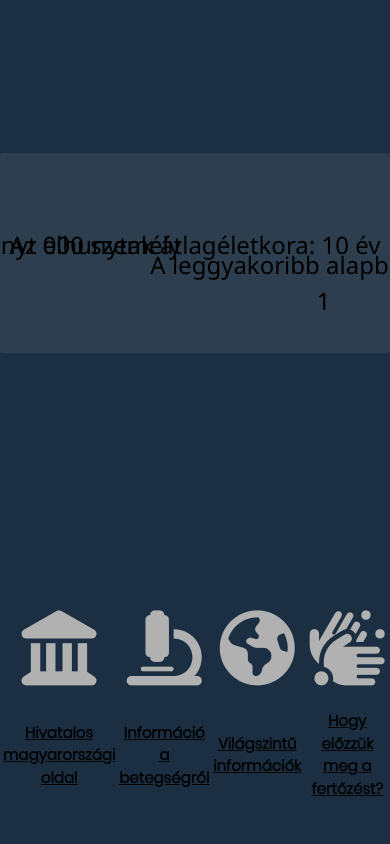
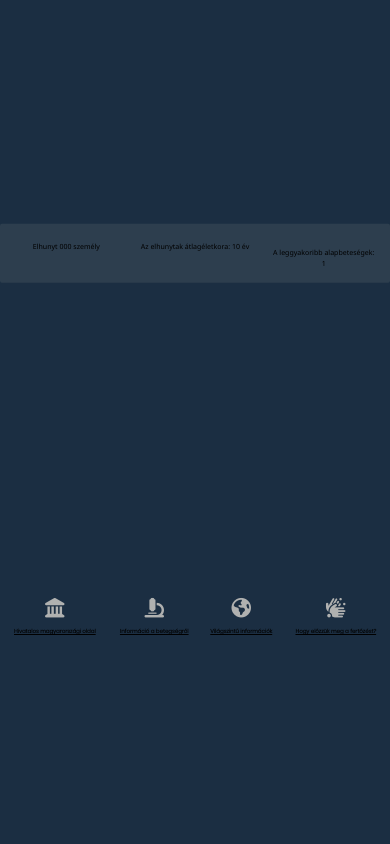
Before and after one commit to MartonCsizmazia/corona_app, a Flask app: template templates/index.html in a window 390 px wide; the page is wider, and only the part inside the window is pictured. Run offline with Flask 2, Linux system fonts and the light colour scheme; the template is opened without the code that fills it: most values are stand-ins (such as "Sample title", 1, 10 or a date in 2020); some libraries are stand-ins or nearby versions.

Commit message:
creating responsivity in CSS with viewport-width

```diff
--- a/static/css/icons.css
+++ b/static/css/icons.css
@@ -11,16 +11,16 @@
 
 }
 
-.gov, .world, .wiki, .hand
+.icon-text
 {
         transition: transform 0.5s;
         text-align: center;
-
+        font-size: 1.4vw;
         font-family: myFirstFont, serif;
         font-weight: bold;
 }
 
-.gov:hover , .world:hover , .wiki:hover , .hand:hover {
+.icon-text:hover {
   transform: scale(1.5); /* (150% zoom - Note: if the zoom is too large, it will go outside of the viewport) */
 }
 
--- a/static/css/styles.css
+++ b/static/css/styles.css
@@ -13,7 +13,8 @@
     top: 30%;
     left: 50%;
     width: 100%;
-    height: 200px;
+
+    height: 15vw;
     transform: translate(-50%, -50%);
 
     border-radius: 2px;
@@ -31,7 +32,8 @@
 
 
 h1  {
-  overflow: hidden;
+    overflow: hidden;
+    cursor: pointer
 }
 .old-text,
 .new-text {
@@ -39,7 +41,7 @@
 }
 
 .bottombox1 {
-    bottom:40%;
+    bottom:36%;
     right:33%;
     width:100%;
     text-align:center;
@@ -47,7 +49,7 @@
 }
 
 .bottombox2 {
-    bottom:40%;
+    bottom:36%;
     left:0;
     width:100%;
     text-align:center;
@@ -55,11 +57,15 @@
 }
 
 .bottombox3 {
-    bottom:12%;
+    bottom:8%;
     left:33%;
     width:100%;
     text-align:center;
     position: fixed;
+}
+
+.myButton{
+    cursor: pointer;
 }
 
 .old-text  {
@@ -67,8 +73,6 @@
     height: auto;
     opacity: 1;
     width: auto;
-    cursor: pointer;
-
     transition: opacity 0.6s linear;
 }
 .new-text  {
@@ -76,8 +80,9 @@
     height: 0;
     opacity: 0;
     width: 0;
-    margin-top: 4%;
+    margin-top: 6%;
     transition: opacity 0.8s linear;
+
 }
 .info-zone:hover .old-text  {
     height: 0;
@@ -96,6 +101,7 @@
 
 a  {
     color: black;
+
 }
 
 a:hover a  {
--- a/templates/index.html
+++ b/templates/index.html
@@ -26,7 +26,7 @@
 
             <div class="w3-container old-text " >
                 <div class ="bottombox1">
-                    <h3>
+                    <h3 style="font-size:1.8vw;" >
                     Elhunyt {{number_of_deaths}} személy
                     </h3>
                 </div>
@@ -34,7 +34,7 @@
 
             <div class="w3-container old-text" >
                 <div class ="bottombox2">
-                    <h3>
+                    <h3 style="font-size:1.8vw;" >
                     Az elhunytak átlagéletkora: {{ average }} év
                     </h3>
                 </div>
@@ -42,7 +42,7 @@
 
             <div class="w3-container old-text" >
                 <div class ="bottombox3">
-                    <h3>
+                    <h3 style="font-size:1.8vw;" >
                     A leggyakoribb alapbeteségek:<br>
                     {% for item in most_common %}
                          {{item[0]}} <br>
@@ -53,8 +53,8 @@
 
         </div>
         <div class="new-text">
-            <h1 class="title">
-                Az adatok a  <a href="https://koronavirus.gov.hu/elhunytak" >koronavirus.gov.hu/elhunytak</a> weblapról származnak, látogassa meg a további információkért
+            <h1 class="title"; style="font-size:2vw" >
+                Az adatok a  <a href="https://koronavirus.gov.hu/elhunytak" class = "myButton">koronavirus.gov.hu/elhunytak</a> weblapról származnak, látogassa meg a további információkért
             </h1>
         </div>
     </div>
@@ -63,39 +63,39 @@
     <table style="width:100%">
         <tr>
             <th>
-            <span class="iccon" style="font-size: 5em; ">
+            <span class="iccon" style="font-size: 5vw; ">
                 <i class="fas fa-landmark"></i>
             </span>
             </th>
 
             <th>
-            <span class="iccon" style="font-size: 5em; ">
+            <span class="iccon" style="font-size: 5vw; ">
                 <i class="fas fa-microscope"></i>
             </span>
             </th>
 
             <th>
-            <span class="iccon" style="font-size: 5em; ">
+            <span class="iccon" style="font-size: 5vw; ">
                 <i class="fas fa-globe-americas"></i>
             </span>
             </th>
 
             <th>
-            <span class="iccon" style="font-size: 5em;">
+            <span class="iccon" style="font-size: 5vw;">
                 <i class="fas fa-hands-wash"></i>
             </span>
             </th>
         </tr>
-            <td class="gov" >
+            <td class="icon-text" >
                 <a href="https://koronavirus.gov.hu" >Hivatalos magyarországi oldal</a>
             </td>
-            <td class="wiki">
+            <td class="icon-text">
                 <a href="https://hu.wikipedia.org/wiki/COVID%E2%80%9319" >Információ a betegségről</a>
             </td>
-            <td class="world">
+            <td class="icon-text">
                 <a href="https://coronavirus.jhu.edu/map.html" >Világszintű információk</a>
             </td>
-            <td class="hand">
+            <td class="icon-text">
                 <a href="https://koronavirus.gov.hu/megelozes" >Hogy előzzük meg a fertőzést?</a>
             </td>
     </table>
```
